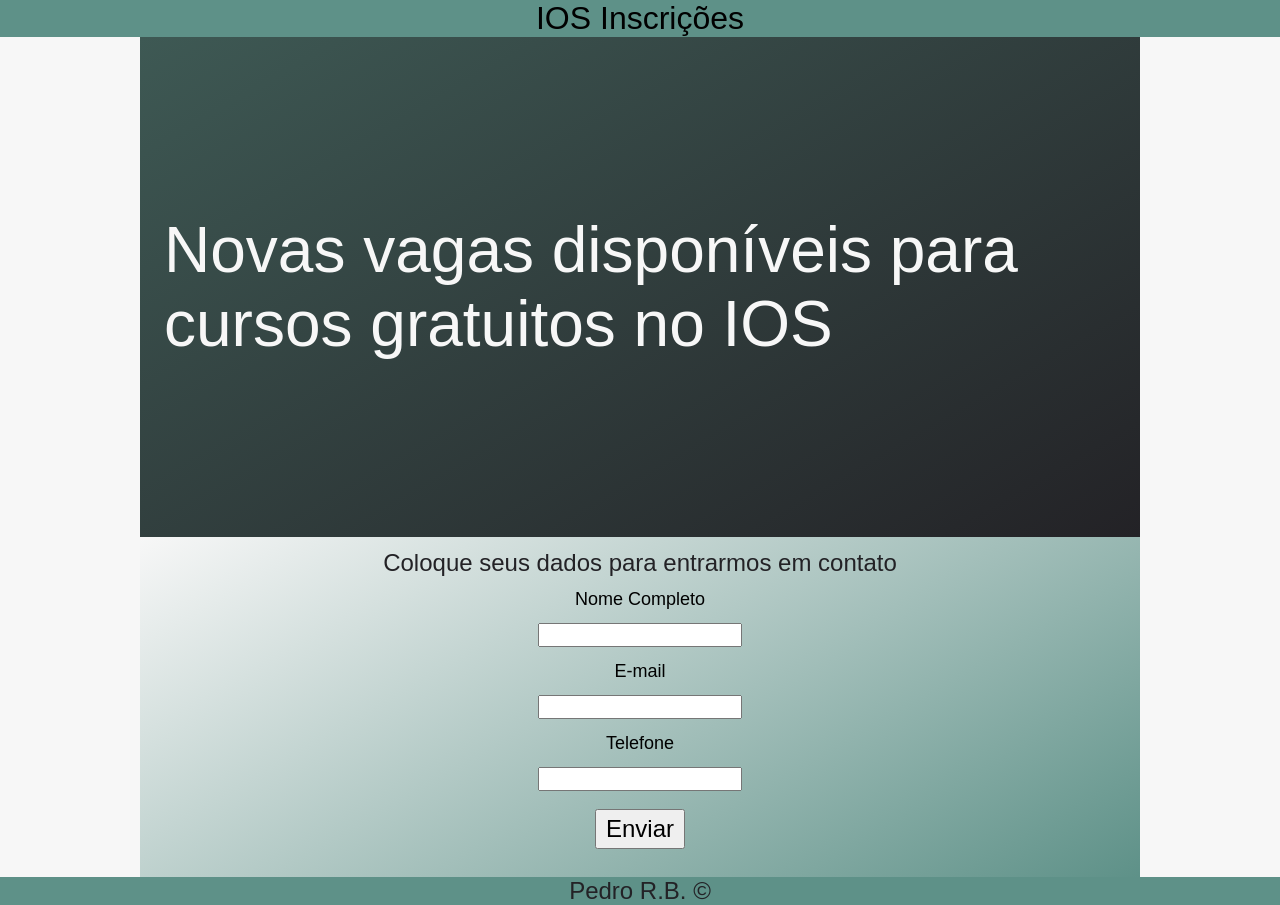
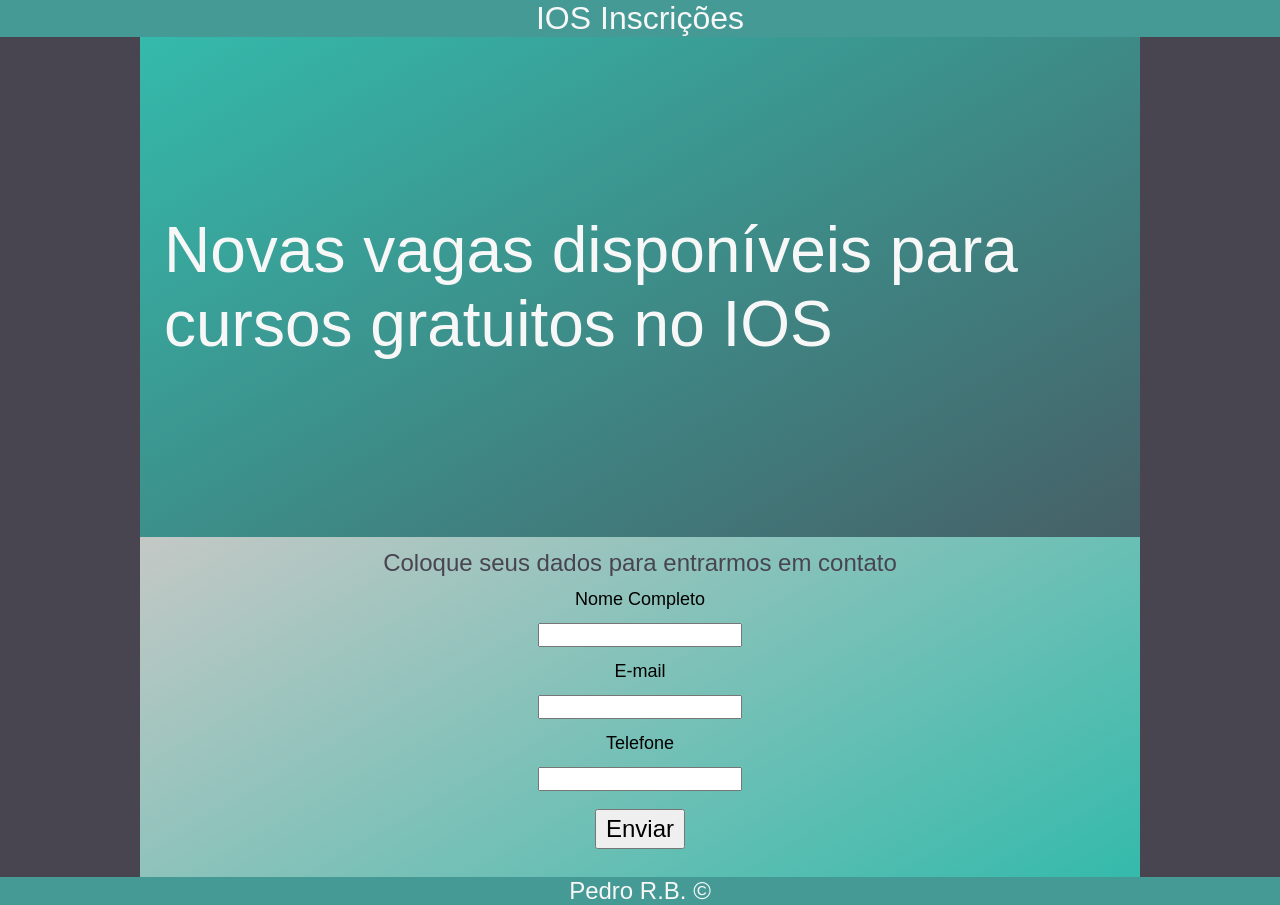
Before and after one commit to PedroRB-hub/ioshotsite, a plain HTML site: page index.html in a window 1280 px wide. Drawn offline with Linux system fonts and the light colour scheme.

Commit message:
Add files via upload

```diff
--- a/style.css
+++ b/style.css
@@ -5,6 +5,11 @@
 #253342
 #232226
 trocar por essa
+#c4c8c5
+#34baab
+#459a96
+#466067
+#484450
 
 */
 * {
@@ -14,18 +19,21 @@ trocar por essa
 header {
   max-width: 100%;
   margin: 0px auto;
-  background-color: #5e9188;
+  /* background-color: #5e9188;*/
+  background-color: #459a96;
 }
 h1 {
   text-align: center;
   font-family: sans-serif;
   font-weight: 100;
-  background-color: #5e9188;
+  color: #f7f7f7;
+  /* background-color: #5e9188; */
+  background-color: #459a96;
 }
 body {
   margin: 0px;
   padding: 0px;
-  background-color: #f7f7f7;
+  background-color: #484450;
 }
 .container {
   max-width: 1000px;
@@ -35,9 +43,8 @@ body {
 }
 .titulo {
   display: flex;
-  background-color: antiquewhite;
   height: 500px;
-  background: linear-gradient(150deg, #3e5954, #232226);
+  background: linear-gradient(150deg, #34baab, #466067);
 }
 h2 {
   align-self: center;
@@ -49,14 +56,14 @@ h2 {
 }
 .dados {
   padding: 12px;
-  background: linear-gradient(150deg, #f7f7f7, #5e9188);
+  background: linear-gradient(150deg, #c4c8c5, #34baab);
 }
 h3 {
   font-family: sans-serif;
   text-align: center;
   font-size: 24px;
   font-weight: 100;
-  color: #232226;
+  color: #484450;
 }
 
 form {
@@ -85,6 +92,7 @@ form {
 label,
 input {
   margin: 0px auto;
+  color: #000;
 }
 input {
   width: 200px;
@@ -100,9 +108,10 @@ button {
 }
 footer {
   /* height: 70px; */
-  background: #5e9188;
+  background: #459a96;
 }
 .fute {
   text-align: center;
+  color: #f7f7f7;
   /* padding-top: 24px; */
 }
```
